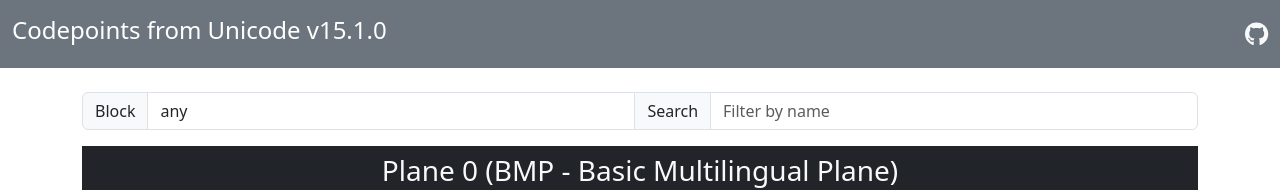
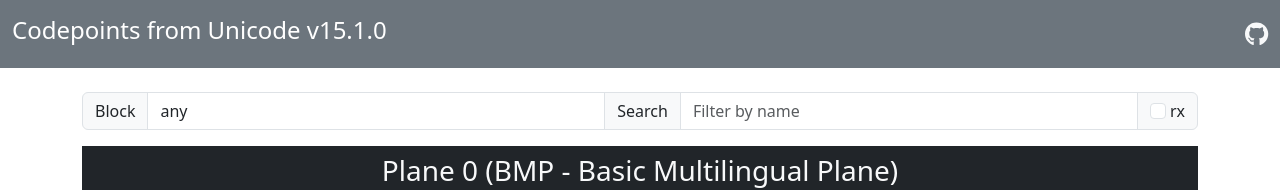
Before and after one commit to mlocati/unipoints, a Vue app in the folder docs-src/: page / in a window 1280 px wide. Shown: the top 190 px of the page. Built offline with nearby package versions, Linux system fonts and the light colour scheme.

Commit message:
Allow searching by regexp (#42)

```diff
--- a/docs-src/src/CodepointTextSearch.ts
+++ b/docs-src/src/CodepointTextSearch.ts
@@ -1,4 +1,4 @@
-import type { Codepoint } from "./Data"
+import type { Codepoint } from './Data'
 
 interface ICodepointStrings {
   [index: number]: string[]
@@ -6,33 +6,35 @@
 
 const codepointStrings: ICodepointStrings = {}
 
-function buildCodepointUppercaseStrings(codepoint: Codepoint): string[]
-{
-    const result: string[] = [codepoint.name.toUpperCase()];
-    if (codepoint.unicode1Name !== undefined) {
-        result.push(codepoint.unicode1Name.toUpperCase());
-    }
-    codepoint.formalAliases?.forEach((s) => result.push(s.toUpperCase()));
-    codepoint.informativeAliases?.forEach((s) => result.push(s.toUpperCase()));
-    codepoint.correctedNames?.forEach((s) => result.push(s.toUpperCase()));
-    codepoint.controlNames?.forEach((s) => result.push(s.toUpperCase()));
-    codepoint.alternateNames?.forEach((s) => result.push(s.toUpperCase()));
-    codepoint.figments?.forEach((s) => result.push(s.toUpperCase()));
-    codepoint.abbreviations?.forEach((s) => result.push(s.toUpperCase()));
+function buildCodepointUppercaseStrings(codepoint: Codepoint): string[] {
+  const result: string[] = [codepoint.name.toUpperCase()]
+  if (codepoint.unicode1Name !== undefined) {
+    result.push(codepoint.unicode1Name.toUpperCase())
+  }
+  codepoint.formalAliases?.forEach((s) => result.push(s.toUpperCase()))
+  codepoint.informativeAliases?.forEach((s) => result.push(s.toUpperCase()))
+  codepoint.correctedNames?.forEach((s) => result.push(s.toUpperCase()))
+  codepoint.controlNames?.forEach((s) => result.push(s.toUpperCase()))
+  codepoint.alternateNames?.forEach((s) => result.push(s.toUpperCase()))
+  codepoint.figments?.forEach((s) => result.push(s.toUpperCase()))
+  codepoint.abbreviations?.forEach((s) => result.push(s.toUpperCase()))
 
-    return result;
+  return result
 }
 
-function getCodepointUppercaseStrings(codepoint: Codepoint): string[]
-{
-    return codepointStrings[codepoint.id] ?? (codepointStrings[codepoint.id] = buildCodepointUppercaseStrings(codepoint));
+function getCodepointUppercaseStrings(codepoint: Codepoint): string[] {
+  return (
+    codepointStrings[codepoint.id] ??
+    (codepointStrings[codepoint.id] = buildCodepointUppercaseStrings(codepoint))
+  )
 }
 
-export default function match(codepoint: Codepoint, regexOrUppercaseWords: RegExp|string[]): boolean
-{
-    const strings = getCodepointUppercaseStrings(codepoint);
-    if (regexOrUppercaseWords instanceof RegExp) {
-        return strings.some((string) => regexOrUppercaseWords.test(string));
-    }
-    return strings.some((string) => regexOrUppercaseWords.every((word) => string.includes(word)));
+export function matchWords(codepoint: Codepoint, uppercaseWords: string[]): boolean {
+  return getCodepointUppercaseStrings(codepoint).some((string) =>
+    uppercaseWords.every((word) => string.includes(word))
+  )
 }
+
+export function matchRegexp(codepoint: Codepoint, regexp: RegExp): boolean {
+  return getCodepointUppercaseStrings(codepoint).some((string) => regexp.test(string))
+}
--- a/docs-src/src/components/DataFilter.vue
+++ b/docs-src/src/components/DataFilter.vue
@@ -1,8 +1,8 @@
 <script setup lang="ts">
 import type { Data, Codepoint } from '@/Data'
 import type { PlaneFilterResult, BlockFilterResult } from '@/FilterResult'
-import { onMounted, ref, watch } from 'vue'
-import match from '@/CodepointTextSearch'
+import { computed, onMounted, ref, watch } from 'vue'
+import { matchWords, matchRegexp } from '@/CodepointTextSearch'
 
 export interface PlaneBlockSelection {
   plane: number
@@ -16,6 +16,18 @@
 let planeBlockSelection = ref<PlaneBlockSelection | null>(null)
 let searchText = ref<string>('')
 let searchTextTimer: number | null = null
+let searchByRegex = ref<boolean>(false)
+
+const searchRegex = computed<RegExp | null>(() => {
+  if (searchText.value.length === 0) {
+    return null
+  }
+  try {
+    return new RegExp(searchText.value, 'i')
+  } catch {
+    return null
+  }
+})
 
 function clearSearchTextTimer(): void {
   if (searchTextTimer !== null) {
@@ -35,6 +47,9 @@
   clearSearchTextTimer()
   searchTextTimer = setTimeout(() => updateSelectedCodepoints(), 300)
 })
+watch(searchByRegex, async () => {
+  updateSelectedCodepoints()
+})
 
 function updateSelectedCodepoints() {
   clearSearchTextTimer()
@@ -43,6 +58,7 @@
     .filter((s) => s.length > 0)
     .map((word) => word.toUpperCase())
   const result: PlaneFilterResult[] = []
+  const regexp: RegExp | null = searchRegex.value
   if (props.unipointsData !== null) {
     props.unipointsData.planes.forEach((plane) => {
       if (planeBlockSelection.value !== null && planeBlockSelection.value.plane !== plane.id) {
@@ -58,10 +74,17 @@
           return
         }
         let codepoints: Codepoint[]
-        if (ucWords.length === 0) {
-          codepoints = block.codepoints
+        if (searchByRegex.value) {
+          if (regexp === null) {
+            return
+          }
+          codepoints = block.codepoints.filter((codepoint) => matchRegexp(codepoint, regexp))
         } else {
-          codepoints = block.codepoints.filter((codepoint) => match(codepoint, ucWords))
+          if (ucWords.length === 0) {
+            codepoints = block.codepoints
+          } else {
+            codepoints = block.codepoints.filter((codepoint) => matchWords(codepoint, ucWords))
+          }
         }
         if (codepoints.length === 0) {
           return
@@ -117,8 +140,21 @@
         type="search"
         class="form-control"
         v-model.trim="searchText"
-        placeholder="Filter by name"
+        v-bind:placeholder="searchByRegex ? 'Filter by regular expression' : 'Filter by name'"
+        v-bind:class="
+          searchByRegex
+            ? searchRegex === null
+              ? 'font-monospace is-invalid'
+              : 'font-monospace is-valid'
+            : ''
+        "
       />
+      <div class="input-group-text">
+        <label>
+          <input type="checkbox" class="form-check-input me-" v-model="searchByRegex" />
+          rx
+        </label>
+      </div>
     </div>
   </div>
 </template>
```
